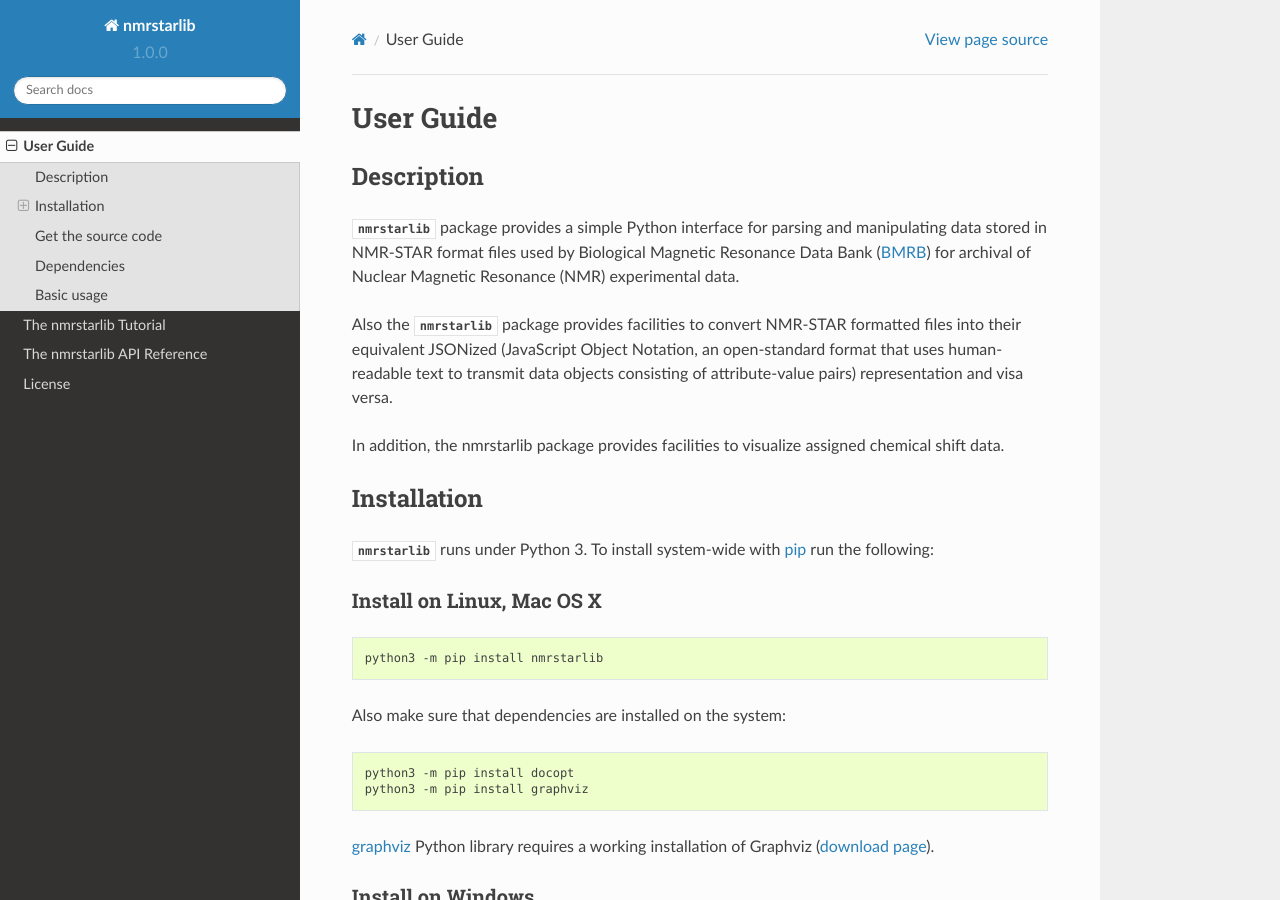
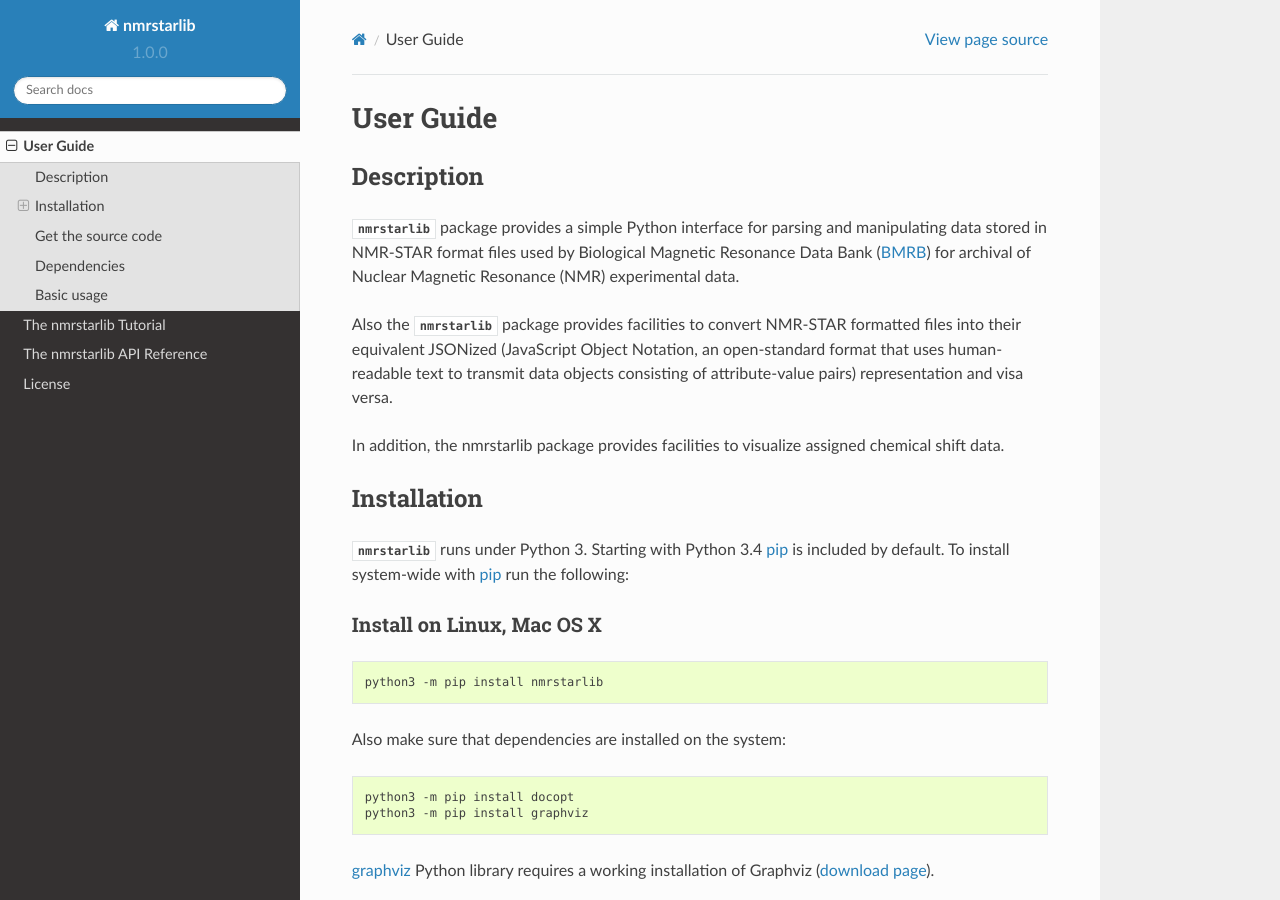
Before and after one commit to MoseleyBioinformaticsLab/nmrstarlib, a Sphinx documentation site: the page built from docs/guide.rst, in a window 1280 px wide and 900 px high. Built offline with Sphinx 7.4.7 and the Read the Docs theme 2.0.0, drawn with Linux system fonts in a browser that asks for light colours.

Commit message:
Documentation update.

```diff
--- a/README.rst
+++ b/README.rst
@@ -29,7 +29,7 @@ Installation
 ~~~~~~~~~~~~
 
 The :mod:`nmrstarlib` package runs under Python 3, use pip_ to install. Starting with Python 3.4
-pip_ is included by default:
+pip_ is included by default.
 
 Install on Linux, Mac OS X
 --------------------------
--- a/docs/guide.rst
+++ b/docs/guide.rst
@@ -19,7 +19,8 @@ In addition, the nmrstarlib package provides facilities to visualize assigned ch
 Installation
 ~~~~~~~~~~~~
 
-:mod:`nmrstarlib` runs under Python 3. To install system-wide with pip_ run the following:
+:mod:`nmrstarlib` runs under Python 3. Starting with Python 3.4 pip_ is included by default.
+To install system-wide with pip_ run the following:
 
 Install on Linux, Mac OS X
 --------------------------
--- a/setup.py
+++ b/setup.py
@@ -14,7 +14,7 @@ setup(
     packages=find_packages(),
     platforms='any',
     long_description=open('README.rst').read(),
-    data_files=[('', ['LICENSE', 'README.rst']), ('conf', ['conf/constants_nmrstar2.json', 'constants_nmrstar3.json'])],
+    data_files=[('', ['LICENSE', 'README.rst']), ('conf', ['conf/constants_nmrstar2.json', 'conf/constants_nmrstar3.json'])],
     classifiers=[
         'Development Status :: 1.0.0',
         'Environment :: Console',
```
